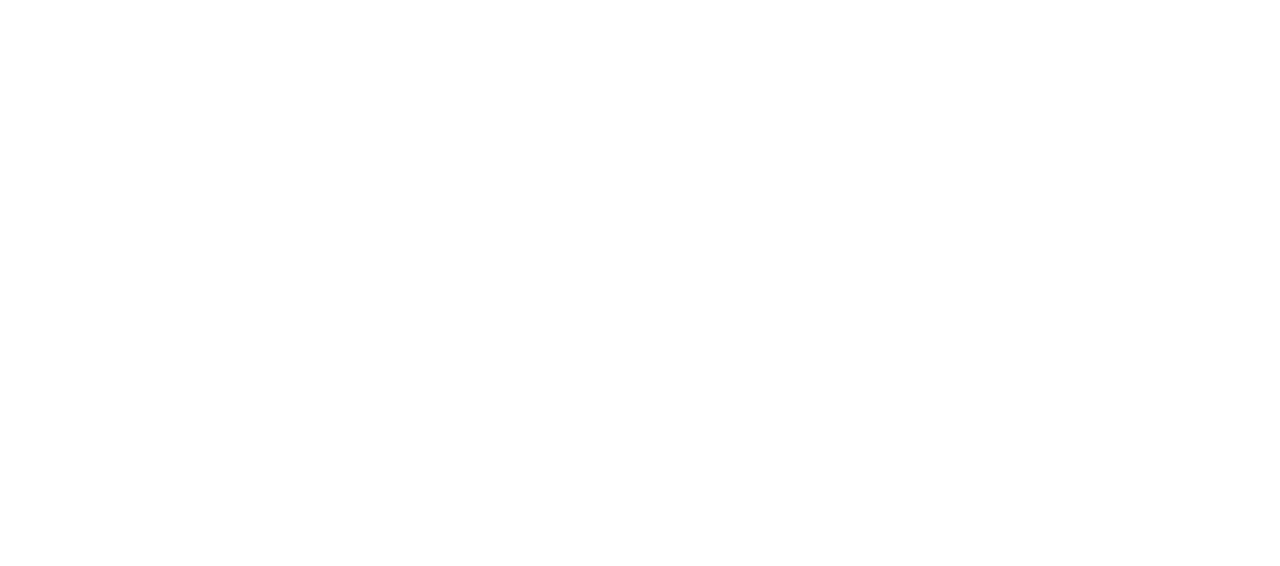
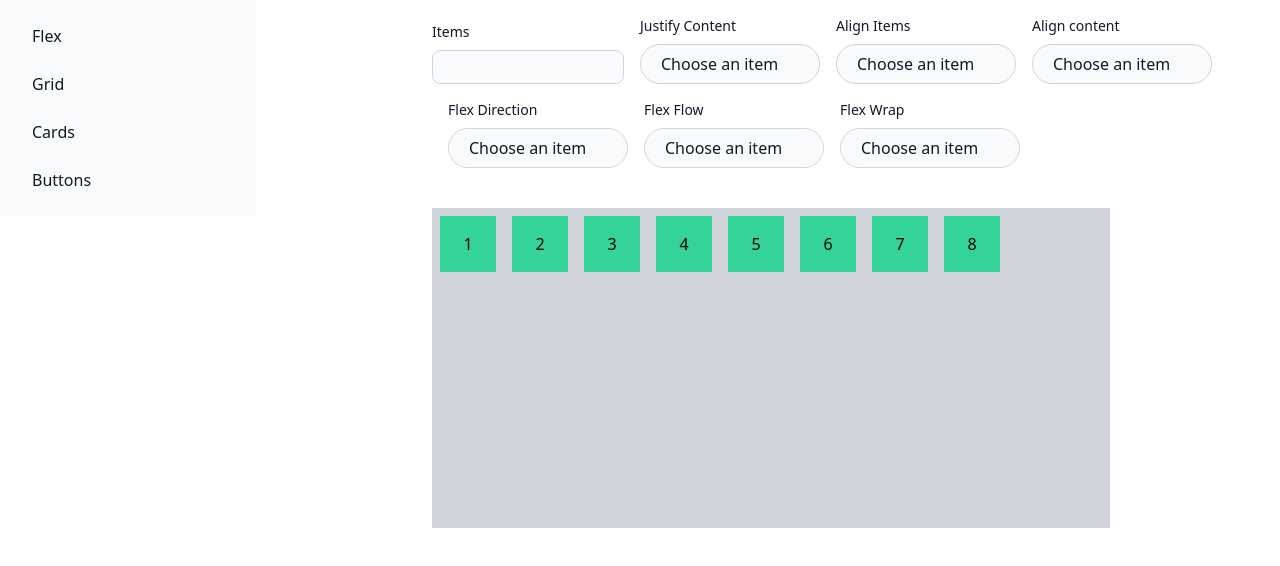
Before and after one commit to TeLoardBruh/UI-Builder, a Nuxt app: page /flex in a window 1280 px wide. Before the commit this address had no page. Shown: the top 566 px of the page. Built offline with nearby package versions, Linux system fonts and the light colour scheme.

Commit message:
feat: add item to flex buildeer

```diff
--- a/components/SideBar.vue
+++ b/components/SideBar.vue
@@ -1,16 +1,15 @@
-<!-- Please remove this file from your project -->
 <template>
   <aside class="w-64" aria-label="Sidebar">
     <div class="overflow-y-auto py-4 px-3 bg-gray-50 rounded dark:bg-gray-800">
       <ul class="space-y-2">
         <li v-for="item in sideBar" :key="item.name">
           <!-- {{ item.icon }} -->
-          <a
-            href="#"
+          <nuxt-link
+            :to="item.link"
             class="flex items-center p-2 text-base font-normal text-gray-900 rounded-lg dark:text-white hover:bg-gray-100 dark:hover:bg-gray-700"
           >
             <span class="flex-1 ml-3 whitespace-nowrap">{{ item.name }}</span>
-          </a>
+          </nuxt-link>
         </li>
       </ul>
     </div>
@@ -19,7 +18,7 @@
 
 <script>
 export default {
-  name: "NuxtTutorial",
+  name: "SideBar",
   data() {
     return {
       sideBar: [
@@ -36,6 +35,52 @@ export default {
               ></path>
             </svg>`,
           name: "Flex",
+          link: "/flex",
+        },
+        {
+          type: "string",
+          icon: `<svg
+              class="flex-shrink-0 w-6 h-6 text-gray-500 transition duration-75 dark:text-gray-400 group-hover:text-gray-900 dark:group-hover:text-white"
+              fill="currentColor"
+              viewBox="0 0 20 20"
+              xmlns="http://www.w3.org/2000/svg"
+            >
+              <path
+                d="M5 3a2 2 0 00-2 2v2a2 2 0 002 2h2a2 2 0 002-2V5a2 2 0 00-2-2H5zM5 11a2 2 0 00-2 2v2a2 2 0 002 2h2a2 2 0 002-2v-2a2 2 0 00-2-2H5zM11 5a2 2 0 012-2h2a2 2 0 012 2v2a2 2 0 01-2 2h-2a2 2 0 01-2-2V5zM11 13a2 2 0 012-2h2a2 2 0 012 2v2a2 2 0 01-2 2h-2a2 2 0 01-2-2v-2z"
+              ></path>
+            </svg>`,
+          name: "Grid",
+          link: "/grid",
+        },
+        {
+          type: "string",
+          icon: `<svg
+              class="flex-shrink-0 w-6 h-6 text-gray-500 transition duration-75 dark:text-gray-400 group-hover:text-gray-900 dark:group-hover:text-white"
+              fill="currentColor"
+              viewBox="0 0 20 20"
+              xmlns="http://www.w3.org/2000/svg"
+            >
+              <path
+                d="M5 3a2 2 0 00-2 2v2a2 2 0 002 2h2a2 2 0 002-2V5a2 2 0 00-2-2H5zM5 11a2 2 0 00-2 2v2a2 2 0 002 2h2a2 2 0 002-2v-2a2 2 0 00-2-2H5zM11 5a2 2 0 012-2h2a2 2 0 012 2v2a2 2 0 01-2 2h-2a2 2 0 01-2-2V5zM11 13a2 2 0 012-2h2a2 2 0 012 2v2a2 2 0 01-2 2h-2a2 2 0 01-2-2v-2z"
+              ></path>
+            </svg>`,
+          name: "Cards",
+          link: "#",
+        },
+        {
+          type: "string",
+          icon: `<svg
+              class="flex-shrink-0 w-6 h-6 text-gray-500 transition duration-75 dark:text-gray-400 group-hover:text-gray-900 dark:group-hover:text-white"
+              fill="currentColor"
+              viewBox="0 0 20 20"
+              xmlns="http://www.w3.org/2000/svg"
+            >
+              <path
+                d="M5 3a2 2 0 00-2 2v2a2 2 0 002 2h2a2 2 0 002-2V5a2 2 0 00-2-2H5zM5 11a2 2 0 00-2 2v2a2 2 0 002 2h2a2 2 0 002-2v-2a2 2 0 00-2-2H5zM11 5a2 2 0 012-2h2a2 2 0 012 2v2a2 2 0 01-2 2h-2a2 2 0 01-2-2V5zM11 13a2 2 0 012-2h2a2 2 0 012 2v2a2 2 0 01-2 2h-2a2 2 0 01-2-2v-2z"
+              ></path>
+            </svg>`,
+          name: "Buttons",
+          link: "#",
         },
       ],
     };
--- /dev/null
+++ b/components/input/LableWithInput.vue
@@ -0,0 +1,66 @@
+<template>
+  <div v-once>
+    <label
+      for="small-input"
+      class="block mb-2 text-sm font-medium text-gray-900 dark:text-gray-300"
+      >{{ label }}</label
+    >
+    <input
+      v-once
+      :value="name"
+      v-if="inputType !== 'dropdown'"
+      :type="inputType"
+      class="block p-2 w-full text-gray-900 bg-gray-50 rounded-lg border border-gray-300 sm:text-xs focus:ring-blue-500 focus:border-blue-500 dark:bg-gray-700 dark:border-gray-600 dark:placeholder-gray-400 dark:text-white dark:focus:ring-blue-500 dark:focus:border-blue-500"
+      @input="emitCurrStateToParent($event)"
+    />
+    <!-- message = $event.target.value -->
+    <select
+      v-if="inputType === 'dropdown'"
+      class="border border-gray-300 rounded-full text-gray-900 h-10 pl-5 pr-10 bg-gray-50 hover:border-gray-400 focus:outline-none appearance-none"
+    >
+      <option>Choose an item</option>
+      <option>Red</option>
+      <option>Blue</option>
+      <option>Yellow</option>
+      <option>Black</option>
+      <option>Orange</option>
+      <option>Purple</option>
+      <option>Gray</option>
+      <option>White</option>
+    </select>
+  </div>
+</template>
+
+<script lang="ts">
+import Vue from "vue";
+export default Vue.extend({
+  props: {
+    label: {
+      type: String,
+      required: false,
+    },
+    inputType: {
+      type: String,
+      required: true,
+    },
+    itemDropDown: {
+      type: Array,
+      required: false,
+    },
+    name: {
+      type: String || Number,
+      required: false,
+    },
+  },
+  watch: {
+    name(value: any) {
+      this.$emit("emitCurrStateToParent", value.target.value);
+    },
+  },
+  methods: {
+    emitCurrStateToParent(event: any) {
+      this.$emit("emitCurrStateToParent", event.target.value);
+    },
+  },
+});
+</script>
--- /dev/null
+++ b/components/layouts/Flex.vue
@@ -0,0 +1,19 @@
+<template>
+  <div class="">
+    <div class="bg-green-400 w-14 h-14 m-2 flex items-center justify-center" v-for="item in items" :key="item">
+      {{ item }}
+    </div>
+  </div>
+</template>
+
+<script lang="ts">
+import Vue from "vue";
+export default Vue.extend({
+  props: {
+    items: {
+      type: Number as any,
+      required: false,
+    },
+  },
+});
+</script>
--- a/layouts/blog.vue
+++ /dev/null
@@ -1,6 +0,0 @@
-<template>
-  <div>
-    <side-bar />
-    <Nuxt />
-  </div>
-</template>
--- /dev/null
+++ b/layouts/default.vue
@@ -0,0 +1,12 @@
+<template>
+  <div class="container lg:mr-10">
+    <div class="grid grid-cols-12 gap-4">
+      <div class="col-span-4">
+        <side-bar />
+      </div>
+      <div class="col-span-8">
+        <Nuxt />
+      </div>
+    </div>
+  </div>
+</template>
--- /dev/null
+++ b/pages/flex/index.vue
@@ -0,0 +1,72 @@
+<template>
+  <div>
+    <div class="flex flex-wrap space-x-4 space-y-4 items-end">
+      <input-lable-with-input
+        :label="'Items'"
+        :inputType="'number'"
+        :name="'item'"
+        v-on:emitCurrStateToParent="reciveDataFromChild($event)"
+        v-once
+      />
+      <input-lable-with-input
+        :label="'Justify Content'"
+        :inputType="'dropdown'"
+        v-model="justify"
+      />
+      <input-lable-with-input
+        :label="'Align Items'"
+        :inputType="'dropdown'"
+        v-model="alignItem"
+      />
+      <input-lable-with-input
+        :label="'Align content'"
+        :inputType="'dropdown'"
+        v-model="alignContent"
+      />
+      <input-lable-with-input
+        :label="'Flex Direction'"
+        :inputType="'dropdown'"
+        v-model="flexDirection"
+      />
+      <input-lable-with-input
+        :label="'Flex Flow'"
+        :inputType="'dropdown'"
+        v-model="flexFlow"
+      />
+      <input-lable-with-input
+        :label="'Flex Wrap'"
+        :inputType="'dropdown'"
+        v-model="flexWrap"
+      />
+    </div>
+    <div class="bg-gray-300 w-full lg:w-4/5 h-80 mt-10">
+      <layouts-flex :items="itemFlex" class="flex" />
+    </div>
+  </div>
+</template>
+
+<script lang="ts">
+import Vue from "vue";
+export default Vue.extend({
+  data() {
+    return {
+      item: 0,
+      itemFlex: 8,
+      justify: "",
+      alignItem: "",
+      alignContent: "",
+      flexDirection: "",
+      flexFlow: "",
+      flexWrap: "",
+    };
+  },
+  created() {},
+  methods: {
+    reciveDataFromChild(recivedData: any) {
+      // Do something with the data
+      this.itemFlex = Number(recivedData);
+      console.log("FFrom parenet : ", recivedData);
+    },
+  },
+});
+</script>
--- /dev/null
+++ b/pages/grid/index.vue
@@ -0,0 +1,8 @@
+<template>
+  <div>
+    <div class="flex w-1/4">
+      <input-lable-with-input :label="'Row'" :inputType="'number'" class="mr-5" />
+      <input-lable-with-input :label="'Column'" :inputType="'number'" />
+    </div>
+  </div>
+</template>
--- a/pages/index.vue
+++ b/pages/index.vue
@@ -1,5 +1,5 @@
 <template>
-  <side-bar />
+  <div></div>
 </template>
 
 <script lang="ts">
@@ -9,6 +9,6 @@ import SideBar from "~/components/SideBar.vue";
 export default Vue.extend({
   components: { SideBar },
   name: "IndexPage",
-  layout: "blog",
+  layout: "default",
 });
 </script>
```
Also changed, not shown: components/layouts/Grid.vue (added).
